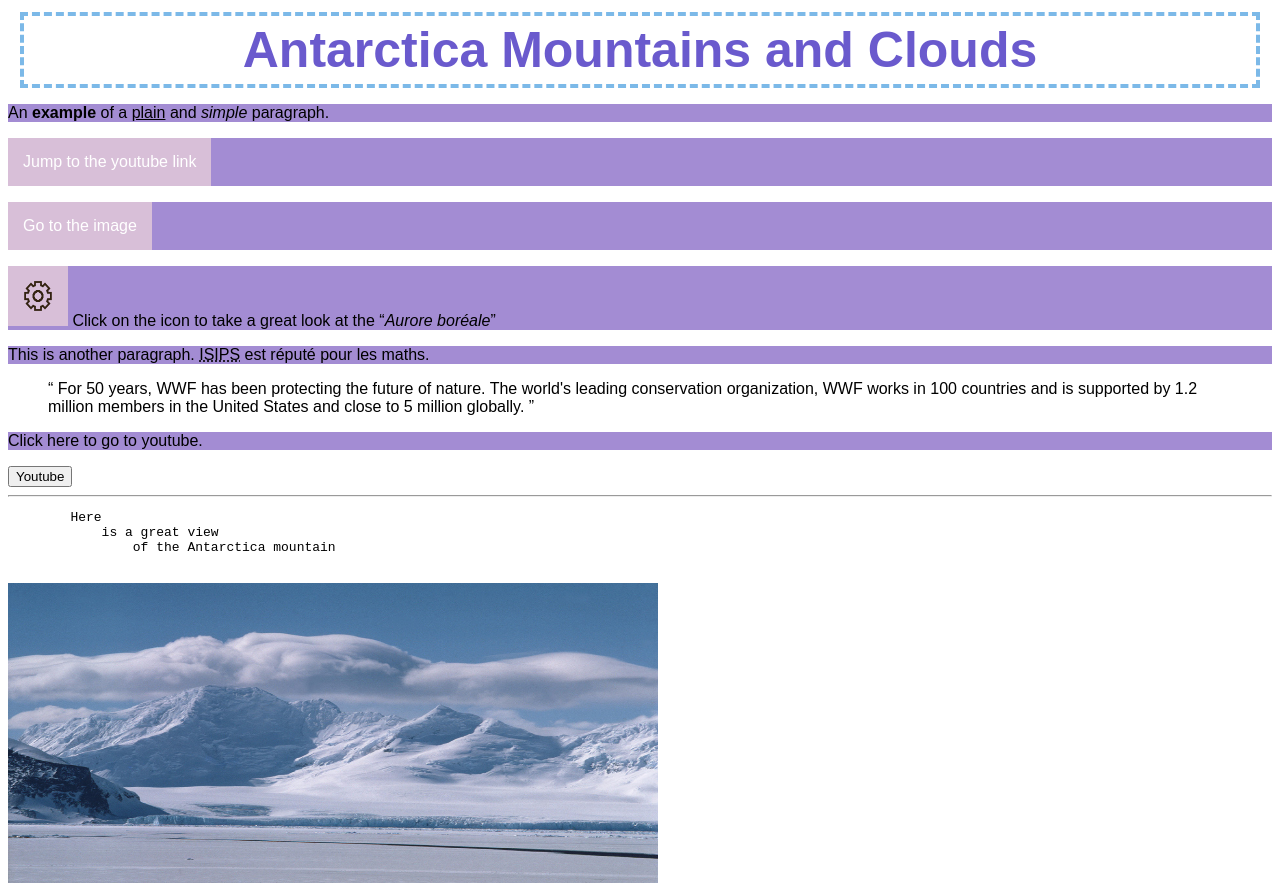
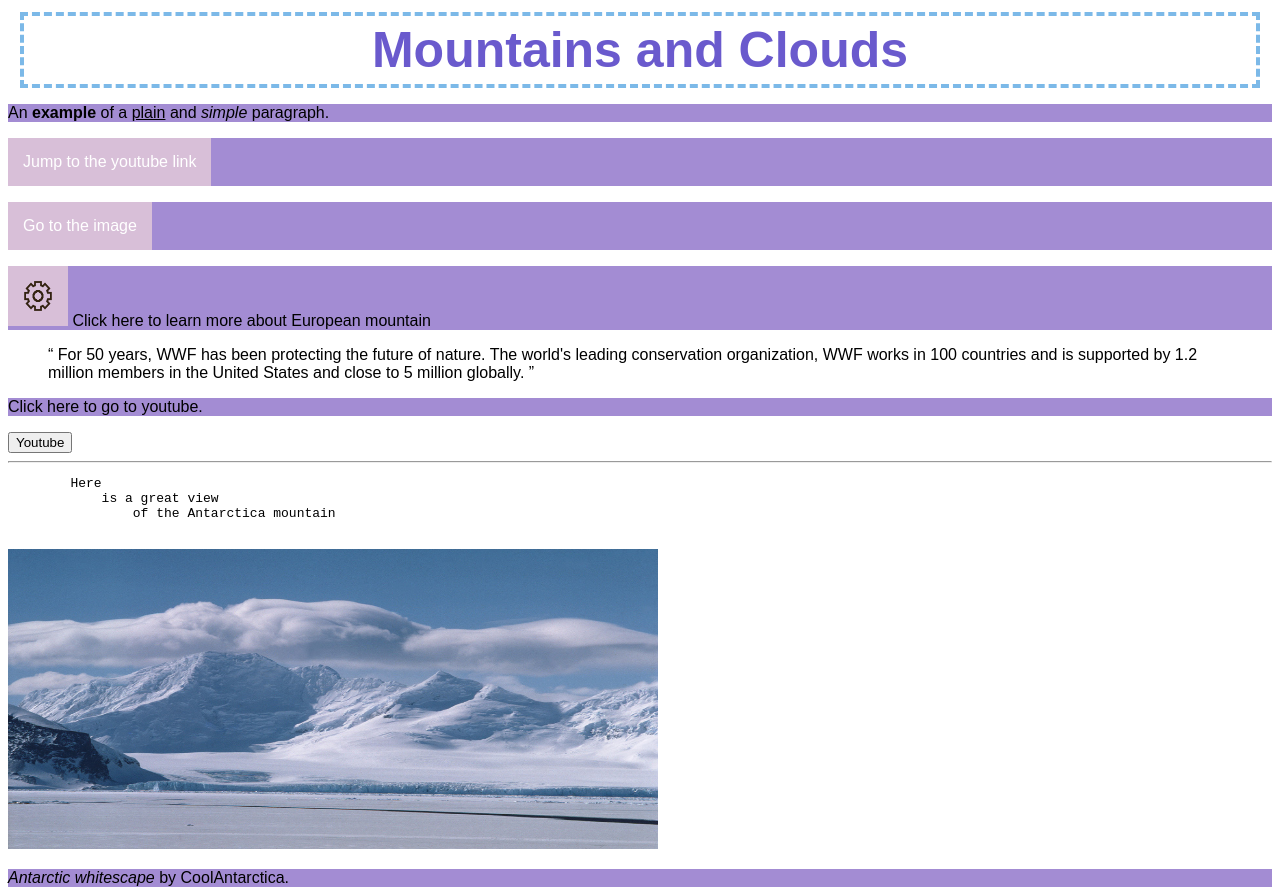
Before and after one commit to Romeorel/Front-end-project, a plain HTML site: page index.html in a window 1280 px wide. Shown: the top 890 px of the page. Drawn offline with Linux system fonts and the light colour scheme.

Commit message:
"Changed the general them to Mountain, Antarctica"

```diff
--- a/index.html
+++ b/index.html
@@ -1,13 +1,13 @@
 <!DOCTYPE html>
 <html lang="en">
     <head>
-        <title>Antarctica Mountains, Clouds</title>
+        <title>Mountains, Clouds</title>
         <link rel="stylesheet" type="text/css" href="css/style.css">
     </head>
 
     <body>
         <h1>
-            Antarctica Mountains and Clouds
+            Mountains and Clouds
         </h1>
         <p>
             An <b>example</b> of a <ins>plain</ins> and <i>simple</i> paragraph.
@@ -19,15 +19,11 @@
         <p><a href="#Aurore_image">Go to the image</a></p>
 
         <p>
-            <a href="img/img_lights.jpg" target="_blank">
-                <img src="img/icon.png" alt="Aurore boréale"
+            <a href="https://www.mountainiq.com/europe/" target="_target">
+                <img src="img/icon.png" alt="Pictogramme"
                 style="float:right; width:30px; height:30px;">
             </a>
-            Click on the icon to take a great look at the <q><i>Aurore boréale</i></q>
-        </p>
-
-        <p>
-            This is another paragraph. <abbr title="IFZDD">ISIPS</abbr> est réputé pour les maths.
+            Click here to learn more about European mountain
         </p>
 
         <blockquote cite="http://www.worldwildlife.org/who/index.html">
```
